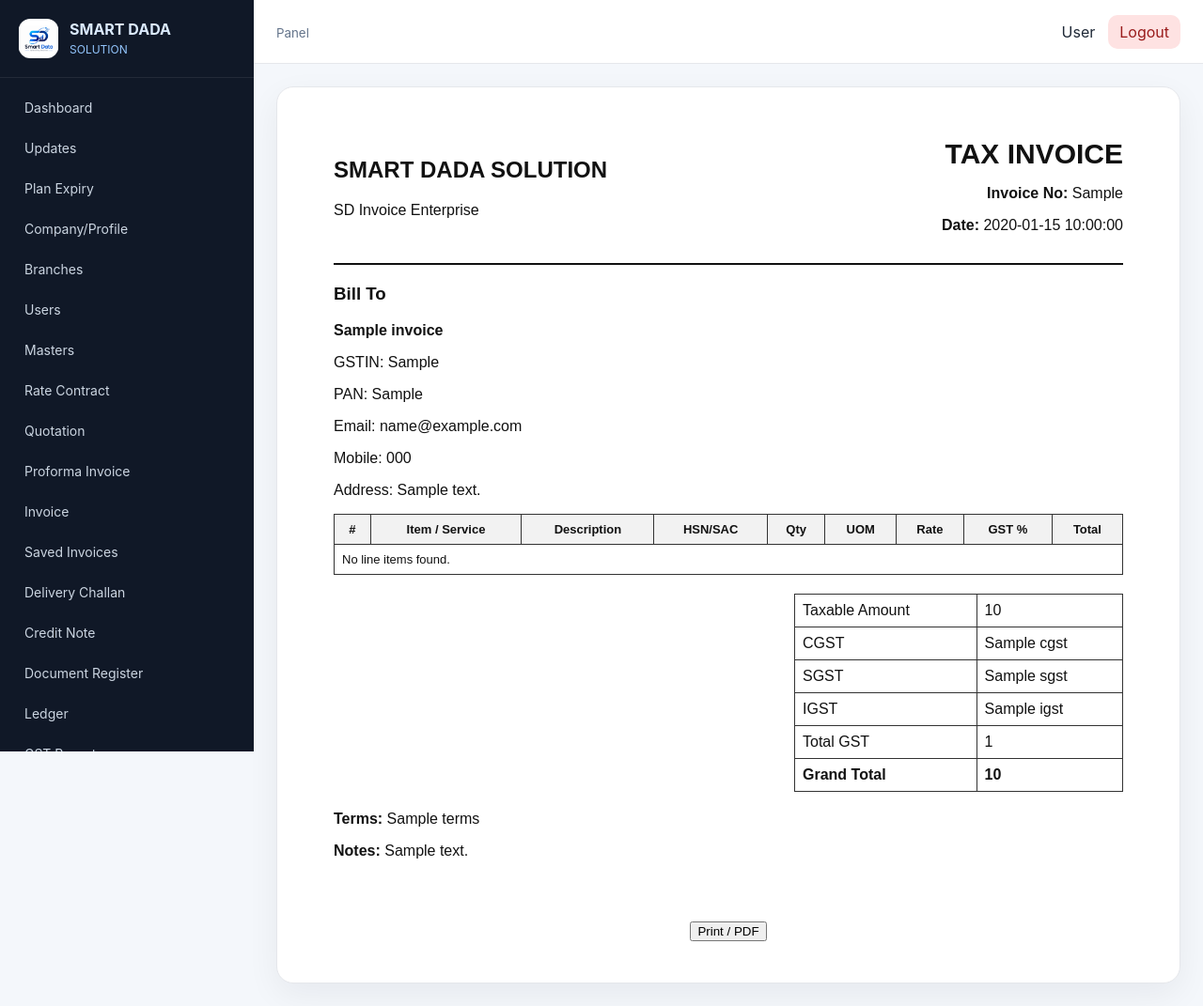
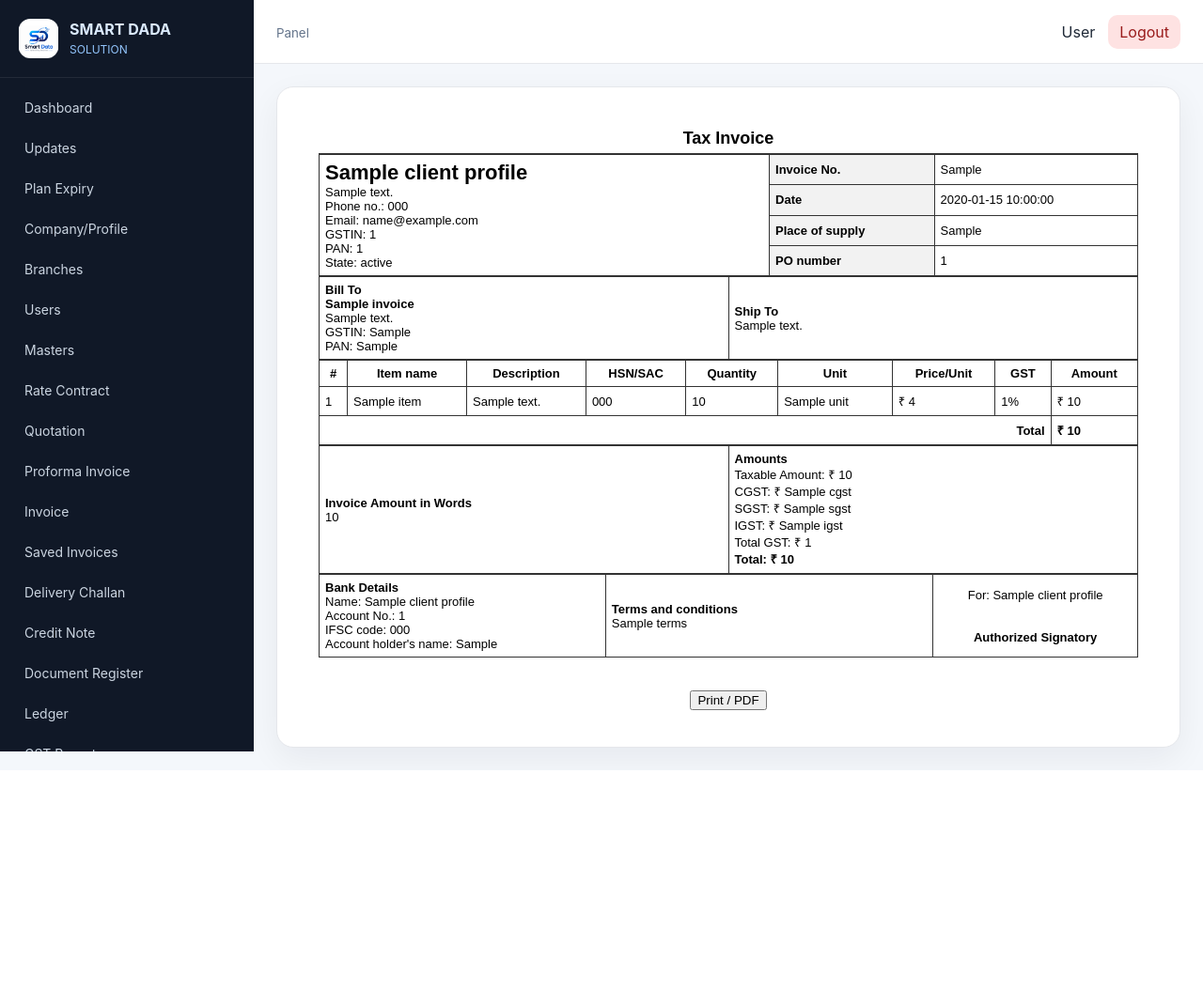
Before and after one commit to dsanjib174-sketch/SD_Invoice_V6_1_2_Enterprise, a Flask app: template app/templates/documents/invoice_preview.html in a window 1280 px wide. Shown: the whole page at 94% size. After the commit the page ends 820 px from the top, so only its background shows below. Run offline with Flask 3, Linux system fonts and the light colour scheme; the template is opened without the code that fills it: most values are stand-ins (such as "Sample title", 1, 10 or a date in 2020).

Commit message:
Update invoice_preview.html

```diff
--- a/app/templates/documents/invoice_preview.html
+++ b/app/templates/documents/invoice_preview.html
@@ -4,68 +4,61 @@
 <style>
 .invoice-box {
   background: #fff;
-  padding: 30px;
-  max-width: 900px;
+  max-width: 1000px;
   margin: auto;
-  color: #111;
+  padding: 20px;
   font-family: Arial, sans-serif;
-}
-
-.invoice-header {
-  display: flex;
-  justify-content: space-between;
-  border-bottom: 2px solid #111;
-  padding-bottom: 15px;
+  color: #000;
 }
 
 .invoice-title {
-  text-align: right;
+  text-align: center;
+  font-size: 18px;
+  font-weight: bold;
+  border-bottom: 1px solid #333;
+  padding-bottom: 5px;
 }
 
-.invoice-title h1 {
-  margin: 0;
-  font-size: 30px;
-}
-
-.invoice-section {
-  margin-top: 20px;
-}
-
-.invoice-table {
-  width: 100%;
-  border-collapse: collapse;
-  margin-top: 15px;
-}
-
-.invoice-table th,
-.invoice-table td {
-  border: 1px solid #333;
-  padding: 8px;
-  font-size: 13px;
-}
-
-.invoice-table th {
-  background: #f2f2f2;
-}
-
-.total-box {
-  width: 350px;
-  margin-left: auto;
-  margin-top: 20px;
-}
-
-.total-box table {
+.top-table, .main-table, .tax-table, .bottom-table {
   width: 100%;
   border-collapse: collapse;
 }
 
-.total-box td {
+.top-table td, .main-table th, .main-table td,
+.tax-table th, .tax-table td, .bottom-table td {
   border: 1px solid #333;
-  padding: 8px;
+  padding: 6px;
+  font-size: 13px;
+}
+
+.company-block {
+  display: flex;
+  gap: 15px;
+  align-items: flex-start;
+}
+
+.company-logo {
+  max-width: 90px;
+  max-height: 80px;
+}
+
+.company-name {
+  font-size: 22px;
+  font-weight: bold;
+}
+
+.right-title {
+  font-weight: bold;
+  background: #f2f2f2;
+}
+
+.amount-box {
+  text-align: right;
+  font-weight: bold;
 }
 
 .print-btn {
-  margin: 20px auto;
+  margin: 15px auto;
   display: block;
 }
 
@@ -85,7 +78,7 @@
     width: 100%;
     max-width: 100%;
     margin: 0;
-    padding: 20px;
+    padding: 10px;
   }
 
   .print-btn,
@@ -102,45 +95,73 @@
 
 <div class="invoice-box">
 
-  <div class="invoice-header">
+  <div class="invoice-title">Tax Invoice</div>
+
+  <table class="top-table">
+    <tr>
+      <td style="width:55%;" rowspan="4">
+        <div class="company-block">
+          {% if client_profile.get("logo_url") %}
+          <img class="company-logo" src="{{ client_profile.get('logo_url') }}">
+          {% endif %}
           <div>
-      <h2>SMART DADA SOLUTION</h2>
-      <p>SD Invoice Enterprise</p>
-    </div>
-
-    <div class="invoice-title">
-      <h1>TAX INVOICE</h1>
-      <p><b>Invoice No:</b> {{ invoice.get("invoice_no", "") }}</p>
-      <p><b>Date:</b> {{ invoice.get("document_date", invoice.get("created_at", "")) }}</p>
+            <div class="company-name">{{ client_profile.get("company_name", "") }}</div>
+            <div>{{ client_profile.get("address", "") }}</div>
+            <div>Phone no.: {{ client_profile.get("phone", "") }}</div>
+            <div>Email: {{ client_profile.get("email", "") }}</div>
+            <div>GSTIN: {{ client_profile.get("gst_number", "") }}</div>
+            <div>PAN: {{ client_profile.get("pan_number", "") }}</div>
+            <div>State: {{ client_profile.get("state", "") }}</div>
           </div>
         </div>
+      </td>
+      <td class="right-title">Invoice No.</td>
+      <td>{{ invoice.get("invoice_no", "") }}</td>
+    </tr>
+    <tr>
+      <td class="right-title">Date</td>
+      <td>{{ invoice.get("document_date", invoice.get("created_at", "")) }}</td>
+    </tr>
+    <tr>
+      <td class="right-title">Place of supply</td>
+      <td>{{ invoice.get("place_of_supply", "") }}</td>
+    </tr>
+    <tr>
+      <td class="right-title">PO number</td>
+      <td>{{ invoice.get("po_number", "") }}</td>
+    </tr>
+  </table>
 
-  <div class="invoice-section">
-    <h3>Bill To</h3>
-    <p><b>{{ invoice.get("customer_name", "") }}</b></p>
-    <p>GSTIN: {{ invoice.get("customer_gst", "") }}</p>
-    <p>PAN: {{ invoice.get("customer_pan", "") }}</p>
-    <p>Email: {{ invoice.get("customer_email", "") }}</p>
-    <p>Mobile: {{ invoice.get("customer_mobile", "") }}</p>
-    <p>Address: {{ invoice.get("customer_address", "") }}</p>
-  </div>
+  <table class="top-table">
+    <tr>
+      <td style="width:50%;">
+        <b>Bill To</b><br>
+        <b>{{ invoice.get("customer_name", "") }}</b><br>
+        {{ invoice.get("customer_address", "") }}<br>
+        GSTIN: {{ invoice.get("customer_gst", "") }}<br>
+        PAN: {{ invoice.get("customer_pan", "") }}
+      </td>
+      <td>
+        <b>Ship To</b><br>
+        {{ invoice.get("shipping_address", invoice.get("customer_address", "")) }}
+      </td>
+    </tr>
+  </table>
 
-  <table class="invoice-table">
+  <table class="main-table">
     <tr>
       <th>#</th>
-      <th>Item / Service</th>
+      <th>Item name</th>
       <th>Description</th>
       <th>HSN/SAC</th>
-      <th>Qty</th>
-      <th>UOM</th>
-      <th>Rate</th>
-      <th>GST %</th>
-      <th>Total</th>
+      <th>Quantity</th>
+      <th>Unit</th>
+      <th>Price/Unit</th>
+      <th>GST</th>
+      <th>Amount</th>
     </tr>
 
     {% set invoice_items = invoice.get("items", []) %}
-
-    {% if invoice_items %}
     {% for item in invoice_items %}
     <tr>
       <td>{{ loop.index }}</td>
@@ -149,51 +170,55 @@
       <td>{{ item.get("hsn_code", "") }}</td>
       <td>{{ item.get("qty", "") }}</td>
       <td>{{ item.get("unit", "") }}</td>
-        <td>{{ item.get("rate", "") }}</td>
-        <td>{{ item.get("gst_percent", "") }}</td>
-        <td>{{ item.get("line_total", "") }}</td>
+      <td>₹ {{ item.get("rate", "") }}</td>
+      <td>{{ item.get("gst_percent", "") }}%</td>
+      <td>₹ {{ item.get("line_total", "") }}</td>
     </tr>
     {% endfor %}
-    {% else %}
+
     <tr>
-        <td colspan="9">No line items found.</td>
+      <td colspan="8" class="amount-box">Total</td>
+      <td><b>₹ {{ invoice.get("grand_total", "0") }}</b></td>
     </tr>
-    {% endif %}
   </table>
 
-  <div class="total-box">
-    <table>
+  <table class="bottom-table">
     <tr>
-        <td>Taxable Amount</td>
-        <td>{{ invoice.get("taxable_amount", "0") }}</td>
-      </tr>
-      <tr>
-        <td>CGST</td>
-        <td>{{ invoice.get("cgst", "0") }}</td>
-      </tr>
-      <tr>
-        <td>SGST</td>
-        <td>{{ invoice.get("sgst", "0") }}</td>
-      </tr>
-      <tr>
-        <td>IGST</td>
-        <td>{{ invoice.get("igst", "0") }}</td>
-      </tr>
-      <tr>
-        <td>Total GST</td>
-        <td>{{ invoice.get("total_gst", "0") }}</td>
-      </tr>
-      <tr>
-        <td><b>Grand Total</b></td>
-        <td><b>{{ invoice.get("grand_total", "0") }}</b></td>
+      <td style="width:50%;">
+        <b>Invoice Amount in Words</b><br>
+        {{ invoice.get("amount_words", "") }}
+      </td>
+      <td>
+        <b>Amounts</b><br>
+        Taxable Amount: ₹ {{ invoice.get("taxable_amount", "0") }}<br>
+        CGST: ₹ {{ invoice.get("cgst", "0") }}<br>
+        SGST: ₹ {{ invoice.get("sgst", "0") }}<br>
+        IGST: ₹ {{ invoice.get("igst", "0") }}<br>
+        Total GST: ₹ {{ invoice.get("total_gst", "0") }}<br>
+        <b>Total: ₹ {{ invoice.get("grand_total", "0") }}</b>
+      </td>
     </tr>
   </table>
-  </div>
 
-  <div class="invoice-section">
-    <p><b>Terms:</b> {{ invoice.get("terms", "") }}</p>
-    <p><b>Notes:</b> {{ invoice.get("notes", "") }}</p>
-  </div>
+  <table class="bottom-table">
+    <tr>
+      <td style="width:35%;">
+        <b>Bank Details</b><br>
+        Name: {{ client_profile.get("bank_name", "") }}<br>
+        Account No.: {{ client_profile.get("account_number", "") }}<br>
+        IFSC code: {{ client_profile.get("ifsc_code", "") }}<br>
+        Account holder's name: {{ client_profile.get("account_holder", "") }}
+      </td>
+      <td style="width:40%;">
+        <b>Terms and conditions</b><br>
+        {{ client_profile.get("terms", invoice.get("terms", "")) }}
+      </td>
+      <td style="text-align:center;">
+        For: {{ client_profile.get("company_name", "") }}<br><br><br>
+        <b>Authorized Signatory</b>
+      </td>
+    </tr>
+  </table>
 
 </div>
 
```
Lines whose indentation alone changed are shown as unchanged.
